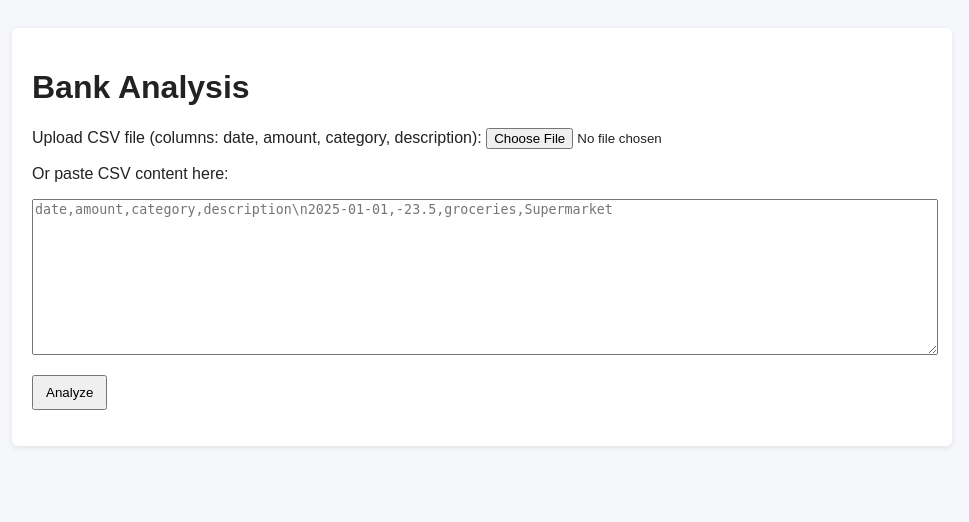
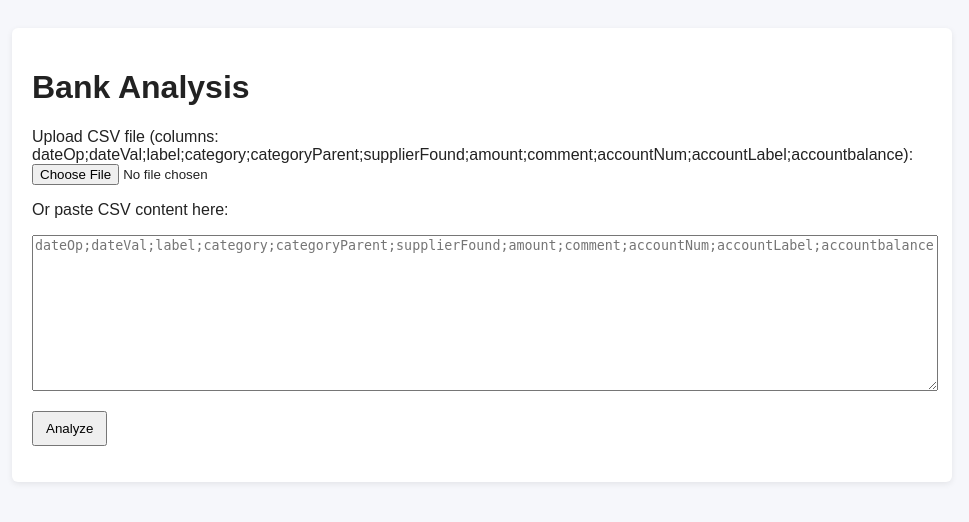
Before and after one commit to ashfack/bank-analysis, a Flask app: page / in a window 1280 px wide. Shown: the top 522 px of the page, without its empty margins (158-1127 px from the left). Run offline with Flask 2, Linux system fonts and the light colour scheme.

Commit message:
Change in UI the column names for csv format

```diff
--- a/templates/index.html
+++ b/templates/index.html
@@ -17,11 +17,11 @@
     {% endwith %}
 
     <form action="{{ url_for('analyze') }}" method="post" enctype="multipart/form-data">
-      <label>Upload CSV file (columns: date, amount, category, description):</label>
+      <label>Upload CSV file (columns: dateOp;dateVal;label;category;categoryParent;supplierFound;amount;comment;accountNum;accountLabel;accountbalance):</label>
       <input type="file" name="file" accept=".csv,.txt">
 
       <p>Or paste CSV content here:</p>
-      <textarea name="csv_text" rows="10" cols="80" placeholder="date,amount,category,description\n2025-01-01,-23.5,groceries,Supermarket"></textarea>
+      <textarea name="csv_text" rows="10" cols="80" placeholder="dateOp;dateVal;label;category;categoryParent;supplierFound;amount;comment;accountNum;accountLabel;accountbalance"></textarea>
 
       <p><button type="submit">Analyze</button></p>
     </form>
```
